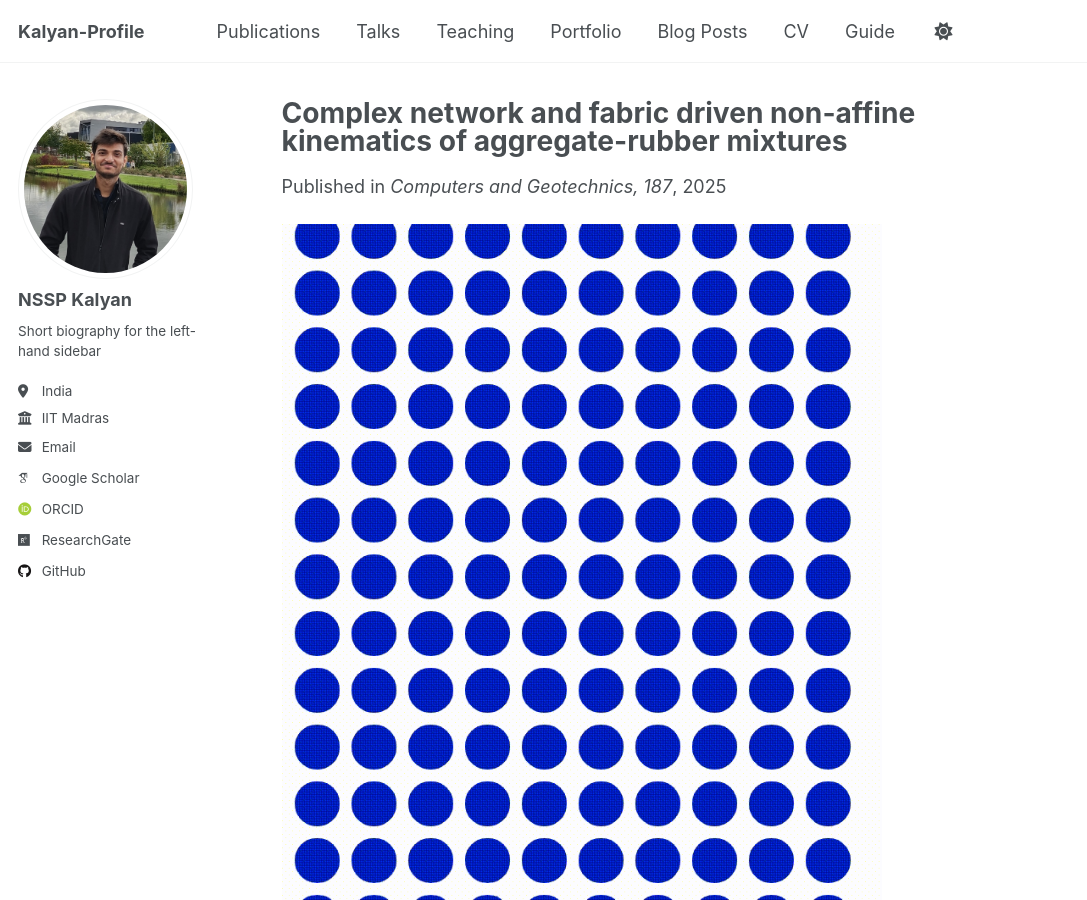
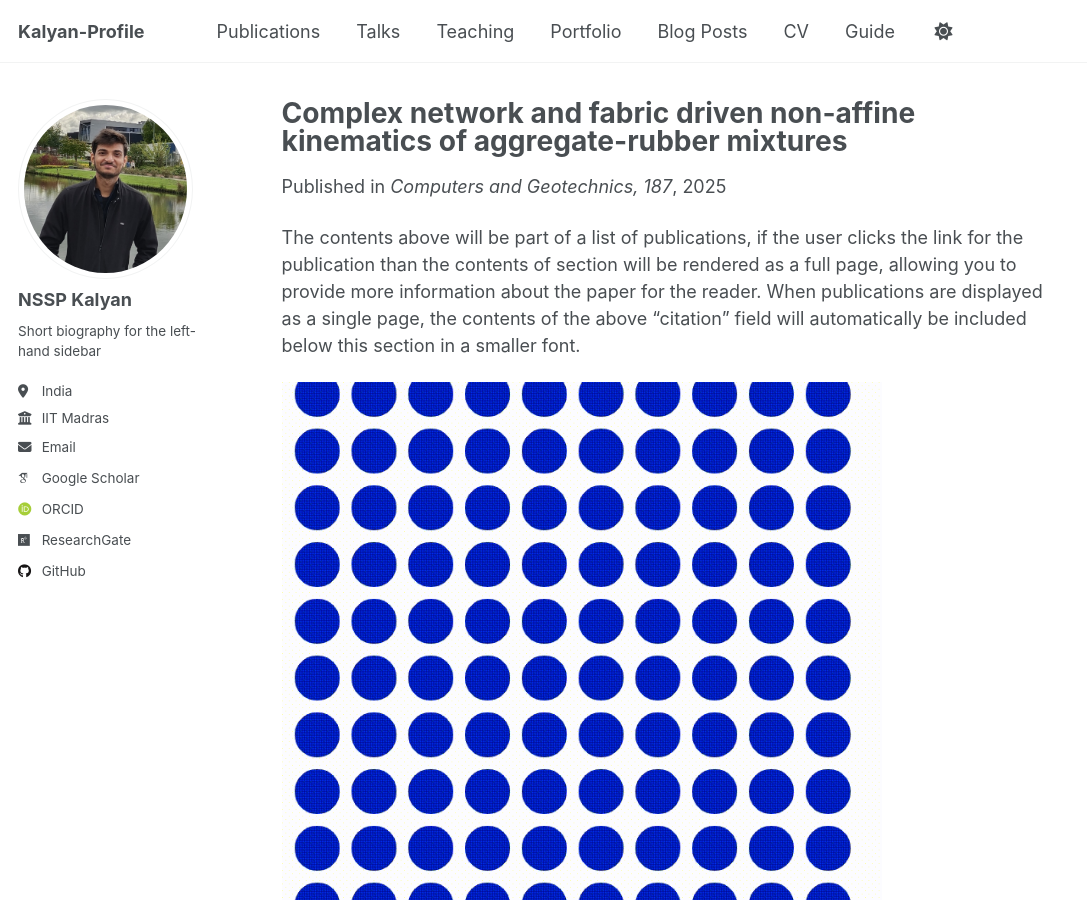
Before and after one commit to pkc137/sudo_template_website, a Jekyll site: the page built from _publications/2010-10-01-paper-title-number-2.md, in a window 1280 px wide and 900 px high. Shown: the whole window, without its empty margins (0-1087 px from the left). Built offline with Jekyll 4.4.1, drawn with Linux system fonts in a browser that asks for light colours; some web fonts are replaced; a script that is not in the unit is left out.

Commit message:
Update 2010-10-01-paper-title-number-2.md

```diff
--- a/_publications/2010-10-01-paper-title-number-2.md
+++ b/_publications/2010-10-01-paper-title-number-2.md
@@ -10,6 +10,6 @@ paperurl: 'https://www.sciencedirect.com/science/article/pii/S0266352X25003854?d
 citation: 'Kalyan, N.S.S.P., Badu, P. and Kandasami, R.K. (2025). "Complex network and fabric driven non-affine kinematics of aggregate-rubber mixtures." <i>Computers and Geotechnics</i>, 187.'
 ---
 
+The contents above will be part of a list of publications, if the user clicks the link for the publication than the contents of section will be rendered as a full page, allowing you to provide more information about the paper for the reader. When publications are displayed as a single page, the contents of the above "citation" field will automatically be included below this section in a smaller font.
+
 <img src="https://pkc137.github.io/sudo_template_website/images/Media1.gif" width="600">
-
-The contents above will be part of a list of publications, if the user clicks the link for the publication than the contents of section will be rendered as a full page, allowing you to provide more information about the paper for the reader. When publications are displayed as a single page, the contents of the above "citation" field will automatically be included below this section in a smaller font.
```
